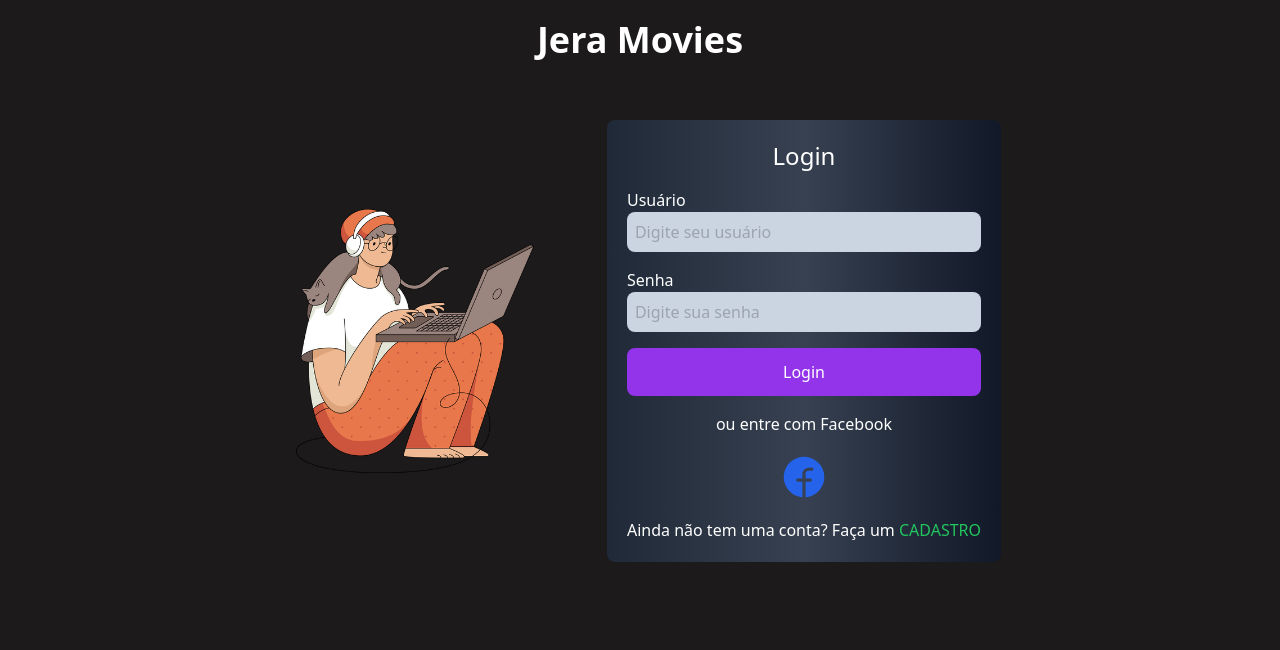
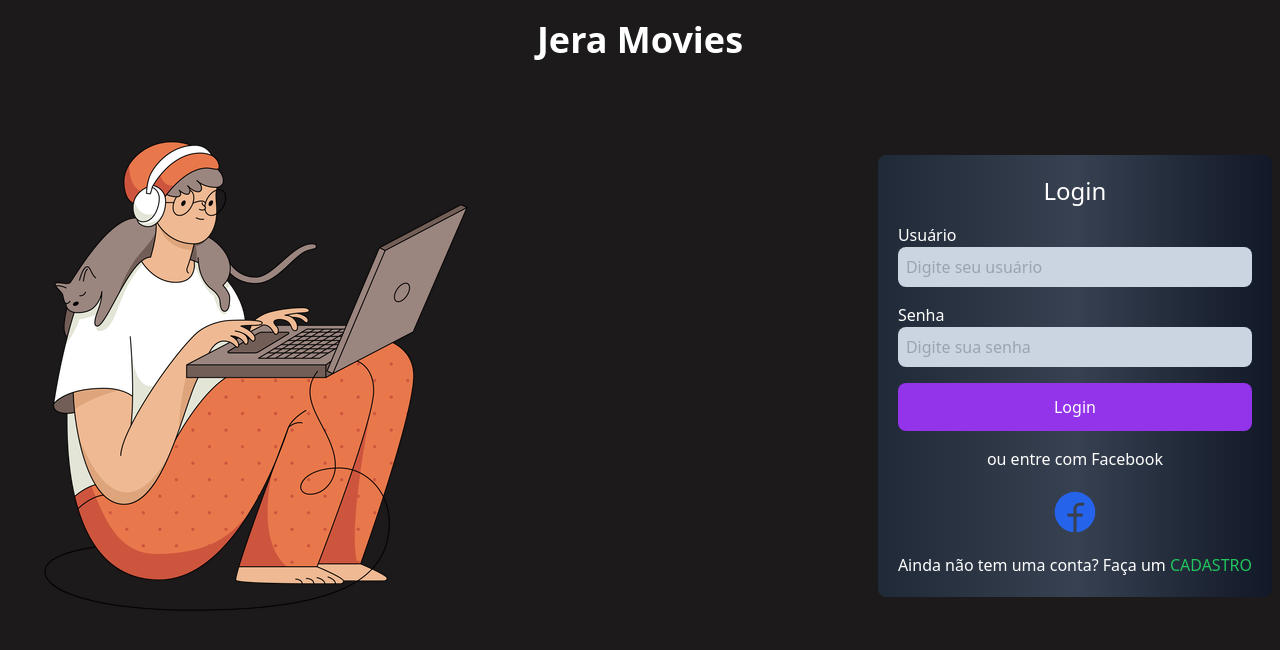
Before and after one commit to Murillou/jera-movies, a React (Vite) app in the folder front-end/: page / in a window 1280 px wide. Shown: the top 650 px of the page. Built offline with nearby package versions, Linux system fonts and the light colour scheme.

Commit message:
[feat] adicionado biblioteca react-router-dom

```diff
--- a/front-end/package.json
+++ b/front-end/package.json
@@ -12,7 +12,8 @@
   "dependencies": {
     "phosphor-react": "^1.4.1",
     "react": "^18.2.0",
-    "react-dom": "^18.2.0"
+    "react-dom": "^18.2.0",
+    "react-router-dom": "^6.23.1"
   },
   "devDependencies": {
     "@types/react": "^18.2.66",
--- a/front-end/src/App.tsx
+++ b/front-end/src/App.tsx
@@ -1,11 +1,12 @@
-import { Header } from './components/Header/Header';
-import { Login } from './components/Login/Login';
+import { BrowserRouter } from 'react-router-dom';
+import { Router } from './Router';
 
 export function App() {
   return (
     <>
-      <Header />
-      <Login />
+      <BrowserRouter>
+        <Router />
+      </BrowserRouter>
     </>
   );
 }
--- /dev/null
+++ b/front-end/src/Router.tsx
@@ -0,0 +1,15 @@
+import { Routes, Route } from 'react-router-dom';
+import { Login } from './components/Login/Login';
+import { Register } from './components/Register/Register';
+import { DefaultLayout } from './components/layouts/DefaultHeader';
+
+export function Router() {
+  return (
+    <Routes>
+      <Route path="/" element={<DefaultLayout />}>
+        <Route path="/" element={<Login />} />
+        <Route path="/register" element={<Register />} />
+      </Route>
+    </Routes>
+  );
+}
--- a/front-end/src/components/Common/Input.tsx
+++ b/front-end/src/components/Common/Input.tsx
@@ -1,8 +1,8 @@
 interface InputProps {
   type: string;
-  name: string;
-  id: string;
-  placeholder: string;
+  name?: string;
+  id?: string;
+  placeholder?: string;
 }
 
 export function Input({ type, name, id, placeholder }: InputProps) {
--- a/front-end/src/components/Login/Login.tsx
+++ b/front-end/src/components/Login/Login.tsx
@@ -2,13 +2,14 @@ import { FacebookLogo } from 'phosphor-react';
 import watchingFilm from '../../assets/girl-watching.webp';
 import { Input } from '../Common/Input';
 import { Label } from '../Common/Label';
+import { NavLink } from 'react-router-dom';
 
 export function Login() {
   return (
-    <main className="flex flex-col-reverse justify-center gap-10 items-center bg-base-bg mt-10 sm:flex-row ">
+    <main className="flex flex-col-reverse justify-center max-w-7xl mx-auto gap-10 items-center bg-base-bg mt-10 sm:flex-row lg:justify-between ">
       <section>
         <img
-          className="w-72"
+          className="w-72 md:w-80 lg:w-full"
           src={watchingFilm}
           alt="Casal assistindo filme com pipoca na mão"
         />
@@ -38,11 +39,9 @@ export function Login() {
             />
           </div>
 
-          <input
-            className="bg-purple-600 p-3 w-full rounded-lg"
-            type="submit"
-            value="Login"
-          />
+          <button className="bg-purple-600 p-3 w-full rounded-lg cursor-pointer">
+            Login
+          </button>
 
           <p>ou entre com Facebook</p>
 
@@ -54,7 +53,9 @@ export function Login() {
           <div>
             <h4>
               Ainda não tem uma conta? Faça um{' '}
-              <span className="text-green-500">CADASTRO</span>
+              <NavLink to="/register" className="text-green-500 cursor-pointer">
+                CADASTRO
+              </NavLink>
             </h4>
           </div>
         </form>
--- /dev/null
+++ b/front-end/src/components/Register/Register.tsx
@@ -0,0 +1,7 @@
+export function Register() {
+  return (
+    <main>
+      <h1>Hello World!</h1>
+    </main>
+  );
+}
--- /dev/null
+++ b/front-end/src/components/layouts/DefaultHeader.tsx
@@ -0,0 +1,11 @@
+import { Outlet } from 'react-router-dom';
+import { Header } from '../Header/Header';
+
+export function DefaultLayout() {
+  return (
+    <>
+      <Header />
+      <Outlet />
+    </>
+  );
+}
```
Also changed, not shown: 1 other file (tests, documents, lock files or other folders).
